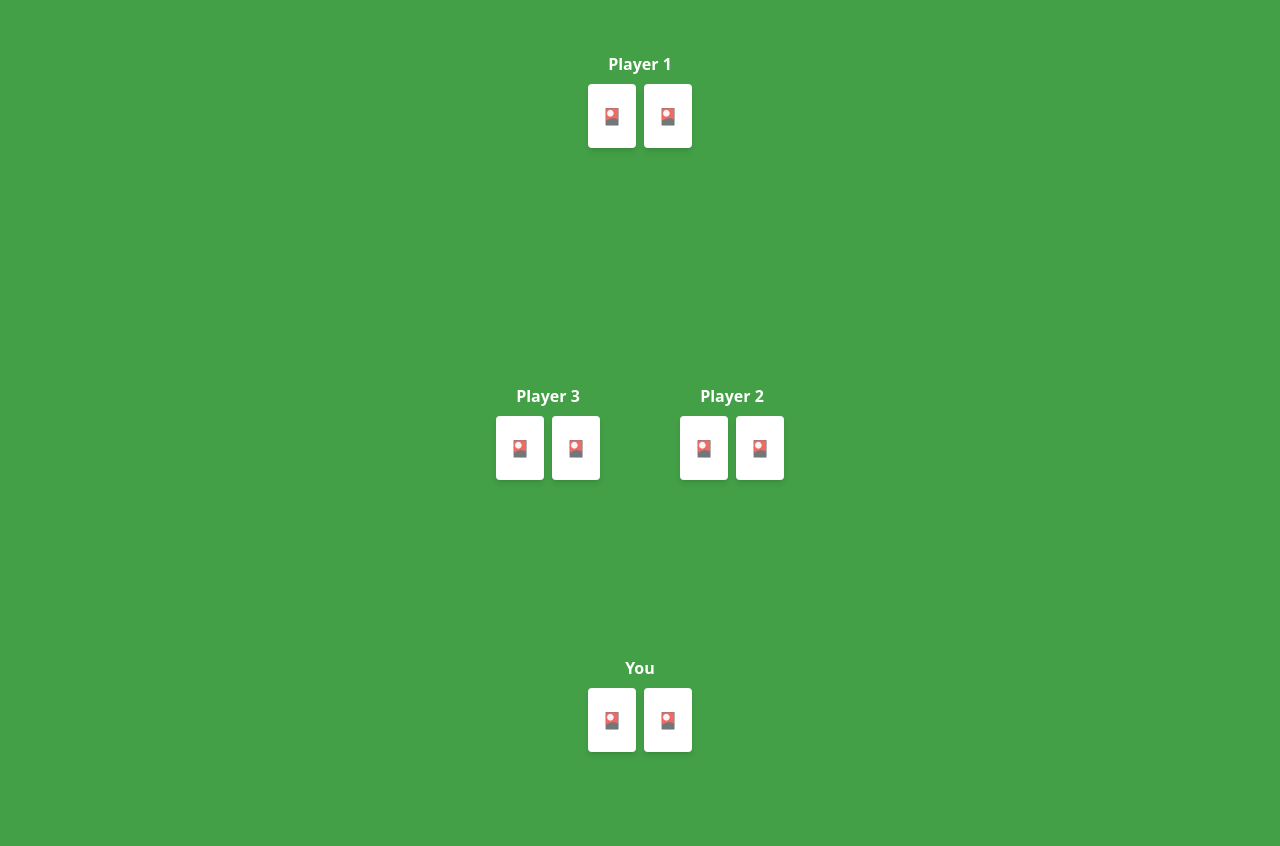
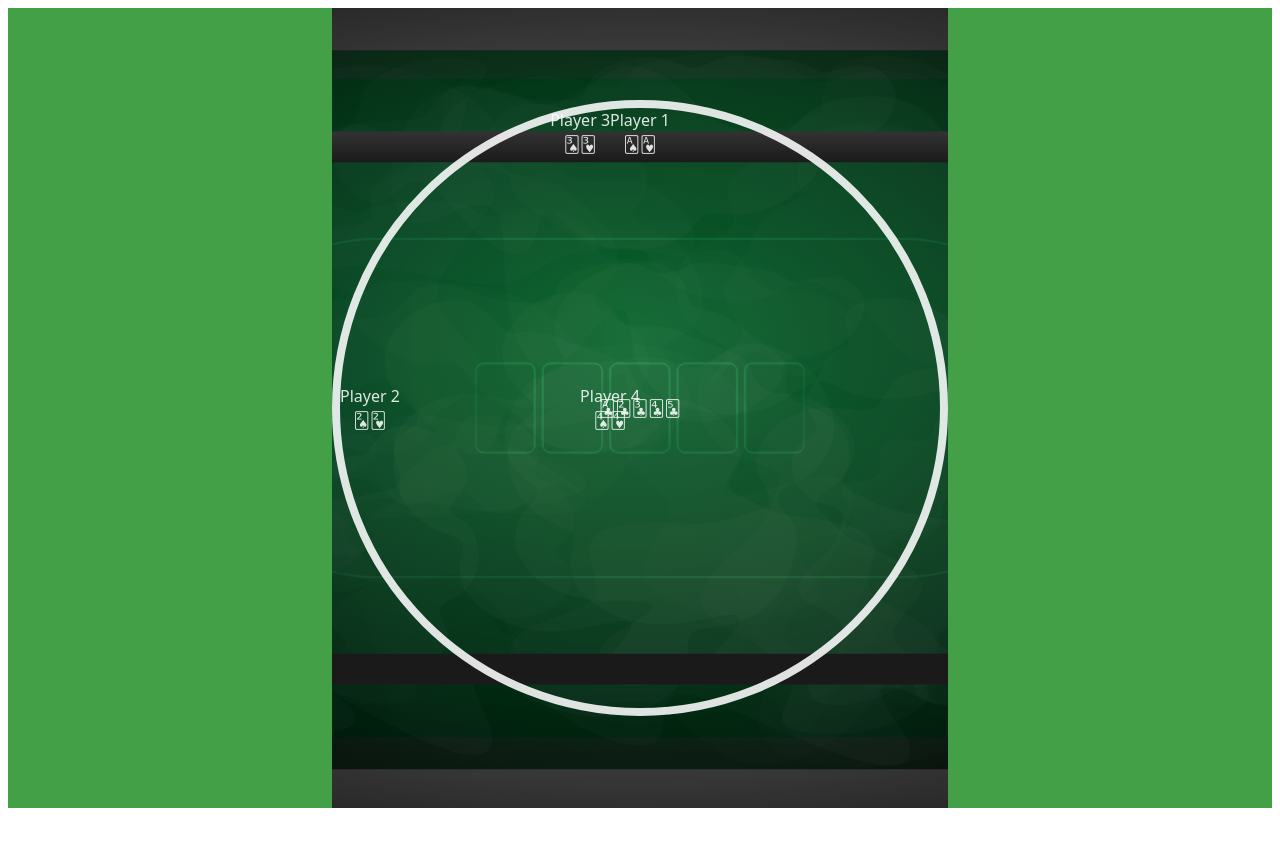
Before and after one commit to birthai/poker, a React (Vite) app: page / in a window 1280 px wide. Shown: the top 846 px of the page. After the commit the page ends 816 px from the top, so only its background shows below. Built offline with nearby package versions, Linux system fonts and the light colour scheme.

Commit message:
add table and some changes in pokerTbale

```diff
--- a/src/App.css
+++ b/src/App.css
@@ -2,10 +2,12 @@
 
 #root {
   max-width: 1280px;
-  margin: 0 auto;
+  margin:  auto;
   padding: 2rem;
   text-align: center;
   background-color: #43A047;
+  justify-content: center;
+  align-items: center;
 }
 
 .logo {
--- a/src/App.jsx
+++ b/src/App.jsx
@@ -1,16 +1,15 @@
-import { useState } from 'react'
-import Game from './components/Game/Game'
-import './App.css'
+import React from "react";
+import PokerTable from "./components/Table/PokerTable";
+import backgroundImage from './assets/1074.svg';
+
 
 function App() {
-
   return (
-    <>
-    <div>
-      <Game/>
-      </div>
-    </>
-  )
+    <div className="w-full h-screen flex items-center justify-center"
+    style={{ backgroundImage: `url(${backgroundImage})`, backgroundSize: 'cover', backgroundPosition: 'center' }}>
+      <PokerTable />
+    </div>
+  );
 }
 
-export default App
+export default App;
--- a/src/components/Card/Card.jsx
+++ b/src/components/Card/Card.jsx
@@ -1,7 +1,12 @@
-export default function Card({ face = false }) {
-    return (
-      <div className="w-12 h-16 bg-white border rounded shadow-md flex items-center justify-center">
-        {face ? '🂡' : '🎴'}
-      </div>
-    );
-  }
+
+import React from "react";
+
+const Card = ({ value }) => {
+  return (
+    <div className="w-16 h-24 bg-white rounded shadow-lg flex items-center justify-center text-black text-lg">
+      {value}
+    </div>
+  );
+};
+
+export default Card;
--- a/src/components/Game/Game.jsx
+++ b/src/components/Game/Game.jsx
@@ -2,21 +2,29 @@ import Player from '../Player/Player';
 import Controls from '../Controls/Controls'
 
 export default function Game() {
+    const handleAction = (action) => {
+        console.log(action); // می‌توانید اینجا منطق بازی را اضافه کنید
+    };
+
     return (
-      <div className="relative w-full h-screen bg-green-700 flex items-center justify-center">
-        <div className="absolute top-5">
+      <div className="relative w-full h-screen bg-green-700 flex flex-col items-center justify-center">
+        <div className="flex justify-between w-full">
+          <div className="absolute top-5 left-10">
             <Player name="Player 1" position="top" />
           </div>
-        <div className="absolute bottom-20">
+          <div className="absolute bottom-20 right-10">
             <Player name="You" position="bottom" />
           </div>
-        <div className="absolute left-10 top-1/2 -translate-y-1/2">
+        </div>
+        <div className="flex justify-between w-full">
+          <div className="absolute left-10 top-1/2 transform -translate-y-1/2">
             <Player name="Player 2" position="left" />
           </div>
-        <div className="absolute right-10 top-1/2 -translate-y-1/2">
+          <div className="absolute right-10 top-1/2 transform -translate-y-1/2">
             <Player name="Player 3" position="right" />
-
           </div>
+        </div>
+        <Controls onAction={handleAction} />
       </div>
     );
 }
--- a/src/components/Player/Player.jsx
+++ b/src/components/Player/Player.jsx
@@ -1,13 +1,22 @@
-import Card from '../Card/Card';
 
-export default function Player({ name }) {
-    return (
-      <div className="flex flex-col items-center">
-        <div className="text-white font-bold mb-2">{name}</div>
-        <div className="flex gap-2">
-          <Card />
-          <Card />
-        </div>
+import React from "react";
+
+const Player = ({ name, cards, position }) => {
+  return (
+    <div className="flex flex-col items-center">
+      <div className="text-white text-sm mb-1">{name}</div>
+      <div className="flex gap-1">
+        {cards.map((card, idx) => (
+          <div
+            key={idx}
+            className="w-10 h-14 bg-white rounded-md shadow flex items-center justify-center text-xl"
+          >
+            {card}
+          </div>
+        ))}
       </div>
-    );
-  }
+    </div>
+  );
+};
+
+export default Player;
--- /dev/null
+++ b/src/components/Table/PokerTable.jsx
@@ -0,0 +1,51 @@
+// src/components/Table/PokerTable.jsx
+import React from "react";
+import Player from "../Player/Player";
+import Card from "../Card/Card";
+
+const PokerTable = () => {
+  const players = [
+    { name: "Player 1", cards: ["🂡", "🂱"] },
+    { name: "Player 2", cards: ["🂢", "🂲"] },
+    { name: "Player 3", cards: ["🂣", "🂳"] },
+    { name: "Player 4", cards: ["🂤", "🂴"] },
+  ];
+
+  const communityCards = ["🃑", "🃒", "🃓", "🃔", "🃕"];
+
+  return (
+    <div className="w-full h-screen bg-green-800 flex items-center justify-center">
+      <div className="relative w-[600px] h-[600px] rounded-full bg-green-900 border-8 border-yellow-700 shadow-xl">
+
+        {/* Player 1 - Top */}
+        <div className="absolute top-4 left-1/2 transform -translate-x-1/2">
+          <Player name={players[0].name} cards={players[0].cards} />
+        </div>
+
+        {/* Player 2 - Right */}
+        <div className="absolute top-1/2 right-4 transform -translate-y-1/2">
+          <Player name={players[1].name} cards={players[1].cards} />
+        </div>
+
+        {/* Player 3 - Bottom */}
+        <div className="absolute bottom-4 right-1/2 transform -translate-x-1/2">
+          <Player name={players[2].name} cards={players[2].cards} />
+        </div>
+
+        {/* Player 4 - Left */}
+        <div className="absolute top-1/2 right-1/2 transform -translate-y-1/2">
+          <Player name={players[3].name} cards={players[3].cards} />
+        </div>
+
+        {/* Community Cards - Center */}
+        <div className="absolute top-1/2 left-1/2 transform -translate-x-1/2 -translate-y-1/2 flex gap-3">
+          {communityCards.map((card, idx) => (
+            <Card key={idx} value={card} />
+          ))}
+        </div>
+      </div>
+    </div>
+  );
+};
+
+export default PokerTable;
--- a/src/index.css
+++ b/src/index.css
@@ -1,3 +1,6 @@
+@tailwind base;
+@tailwind components;
+@tailwind utilities;
 
 
 :root {
@@ -13,6 +16,9 @@
   text-rendering: optimizeLegibility;
   -webkit-font-smoothing: antialiased;
   -moz-osx-font-smoothing: grayscale;
+
+  --main-bg-color: #43A047;
+  --text-color: rgba(255, 255, 255, 0.87);
 }
 
 a {
@@ -26,13 +32,12 @@ a:hover {
 }
 
 body {
-  margin: 0;
-  display: flex;
+
   place-items: center;
   min-width: 320px;
   min-height: 100vh;
-  background-color: #43A047; /* یا می‌تونی از bg-green-600 استفاده کنی */
-  color: rgba(255, 255, 255, 0.87); /* می‌تونی از text-white استفاده کنی */
+  background-color: var(--main-bg-color);
+  color: var(--text-color);
 }
 
 h1 {
```
Also changed, not shown: src/assets/1074.svg (added). Lines whose indentation alone changed are shown as unchanged.
